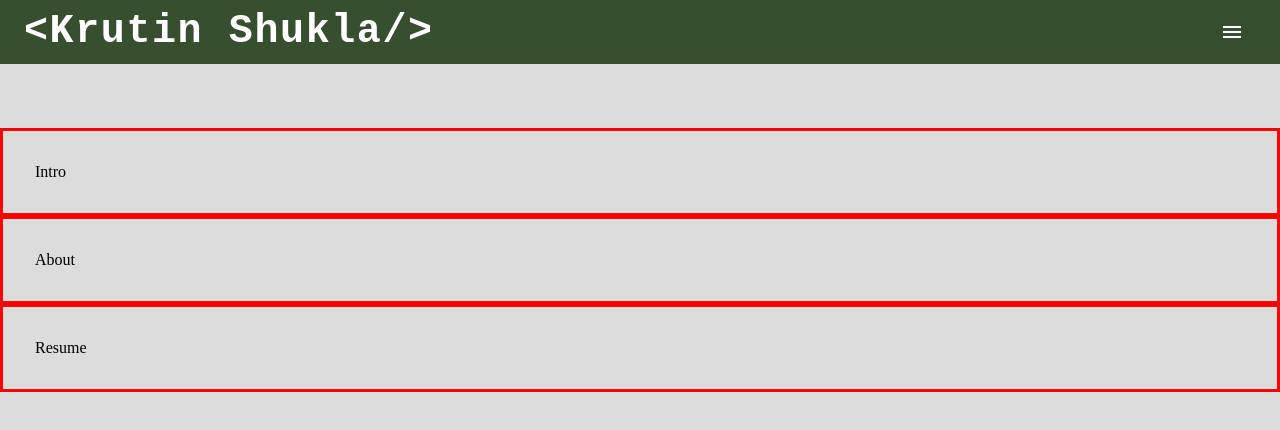
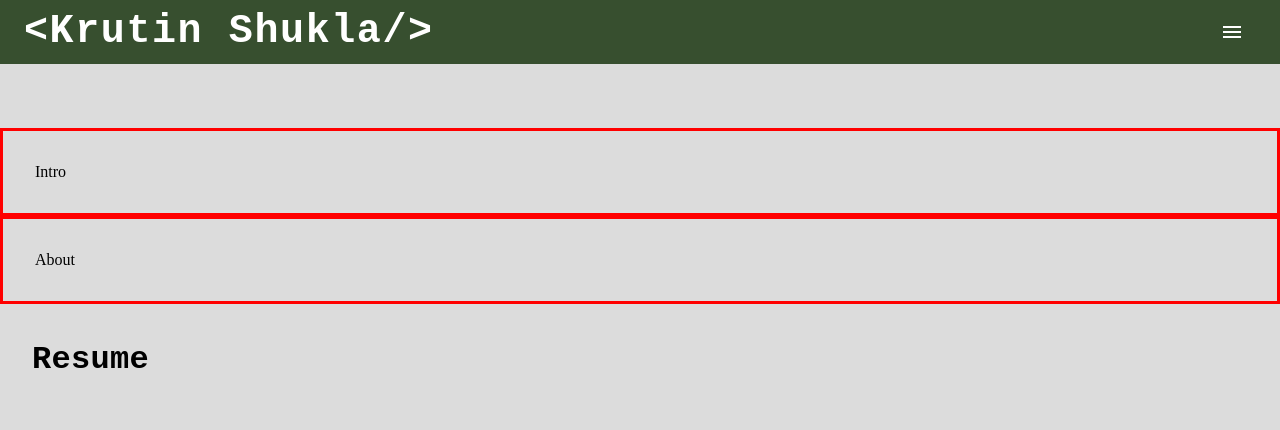
Before and after one commit to Krt-11/Website, a React (Vite) app in the folder personal-website/: page / in a window 1280 px wide. Shown: the top 430 px of the page. Built offline with nearby package versions, Linux system fonts and the light colour scheme.

Commit message:
feat: resume section

```diff
--- a/personal-website/src/App.tsx
+++ b/personal-website/src/App.tsx
@@ -2,6 +2,7 @@ import React from "react";
 import { Box } from "@mui/material";
 import Header from "./Components/Header/Header";
 import Contact from "./Components/Contact/Contact";
+import Resume from "./Components/Resume/Resume";
 
 const App: React.FC = () => {
   return (
@@ -30,12 +31,10 @@ const App: React.FC = () => {
         <Box
           id="resume"
           sx={{
-            padding: "2rem",
-            border: "solid 3px red",
             marginBottom: "2000px",
           }}
         >
-          Resume
+          <Resume />
         </Box>
         <Contact />
       </Box>
--- /dev/null
+++ b/personal-website/src/Components/Resume/Resume.tsx
@@ -0,0 +1,23 @@
+import { Box, Typography } from "@mui/material";
+
+function Resume() {
+  return (
+    <Box sx={{ padding: "2rem" }}>
+      <Typography
+        component="h2"
+        sx={{
+          fontFamily: "monospace",
+          fontWeight: 700,
+          fontSize: "2rem",
+          color: "black",
+          textDecoration: "none",
+          marginBottom: "20px",
+        }}
+      >
+        Resume
+      </Typography>
+    </Box>
+  );
+}
+
+export default Resume;
```
